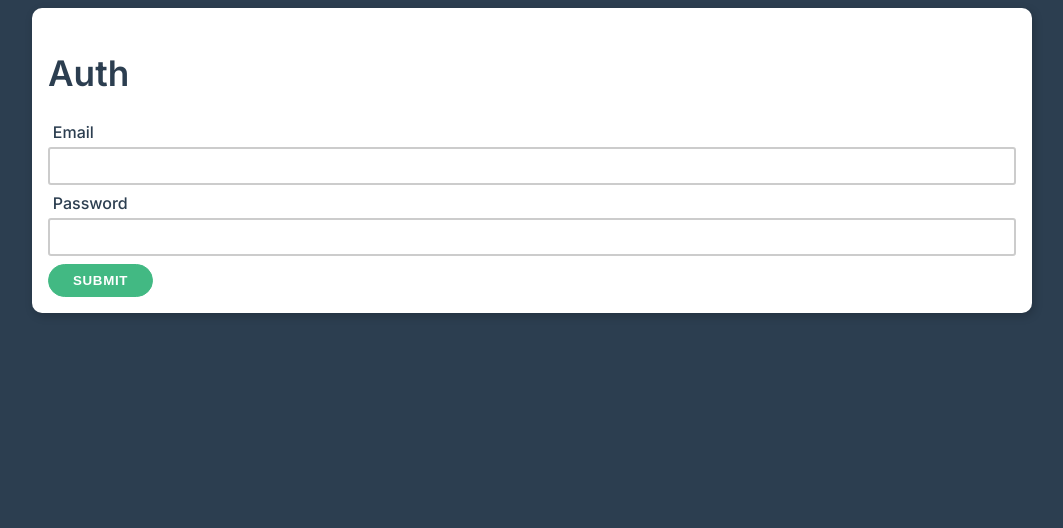
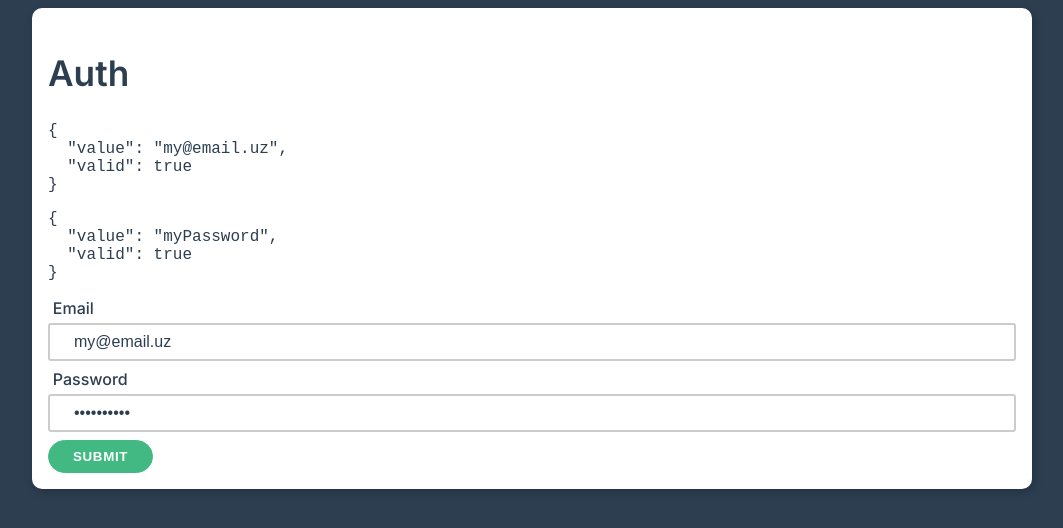
Before and after one commit to Oybek-uzb/vue-composition, a Vue app: page / in a window 1280 px wide. Shown: the top 528 px of the page, without its empty margins (108-1171 px from the left). Built offline with nearby package versions, Linux system fonts and the light colour scheme; the HTML template or start-up script is replaced by a standard one.

Commit message:
accessing with refs checked

```diff
--- a/src/App.vue
+++ b/src/App.vue
@@ -3,14 +3,17 @@
     <form class="card" @submit.prevent="submit">
       <h1>Auth</h1>
 
+      <pre>{{ email }}</pre>
+      <pre>{{ password }}</pre>
+
       <div class="form-control">
         <label for="email">Email</label>
-        <input type="email" id="email">
+        <input type="email" id="email" v-model="email.value">
       </div>
 
       <div class="form-control">
         <label for="password">Password</label>
-        <input type="password" id="password">
+        <input type="password" id="password" v-model="password.value">
       </div>
 
       <button class="btn primary" type="submit">Submit</button>
@@ -37,6 +40,8 @@
         }
       })
 
+      console.log(form.password)
+
       function submit() {
 
       }
--- /dev/null
+++ b/src/use/field.js
@@ -0,0 +1,9 @@
+import {ref} from "vue";
+
+export function useField(field) {
+    const valid = ref(true)
+    const value = ref(field.value)
+    // const validators
+
+    return {value, valid}
+}
--- a/src/use/form.js
+++ b/src/use/form.js
@@ -1,3 +1,12 @@
-export function useForm() {
+import {reactive} from "vue";
+import {useField} from "@/use/field";
 
+export function useForm(init = {}) {
+    const form = reactive({})
+
+    for (const [key, value] of Object.entries(init)) {
+        form[key] = useField(value)
+    }
+
+    return form
 }
```
